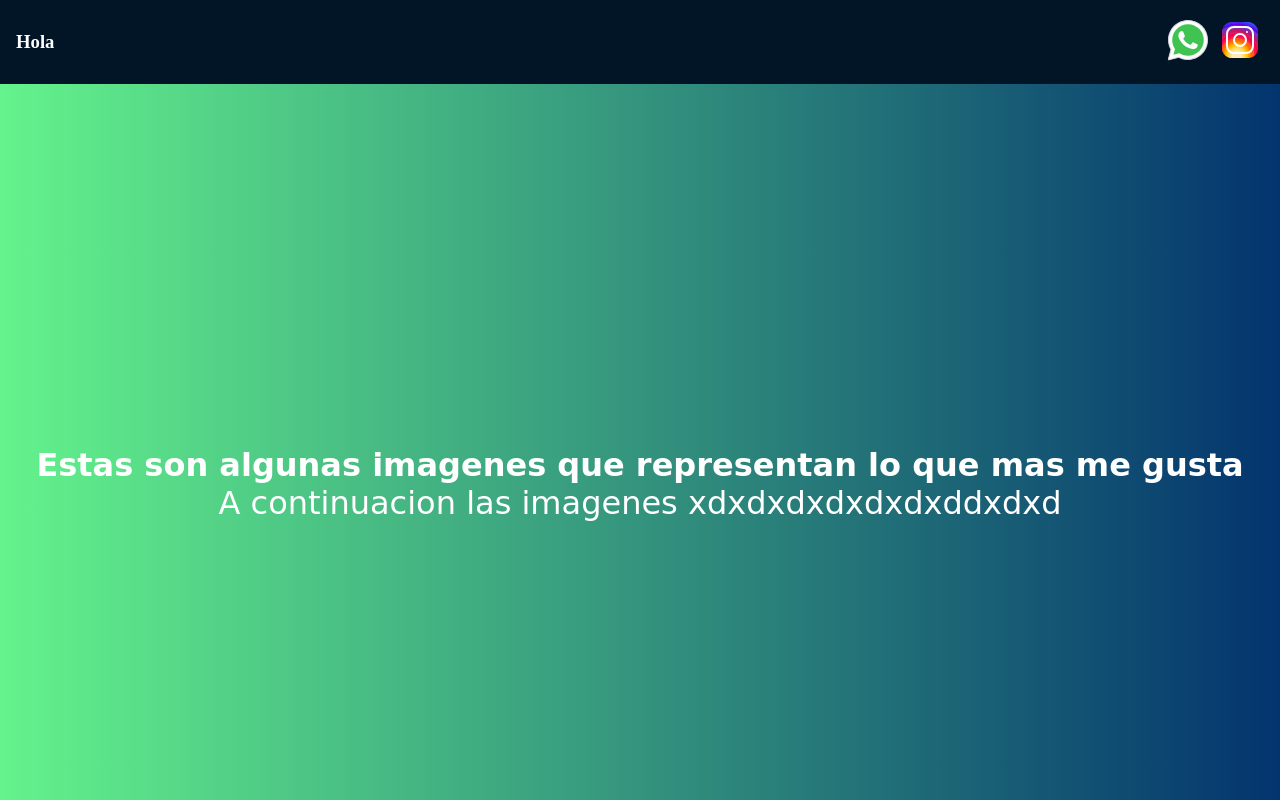
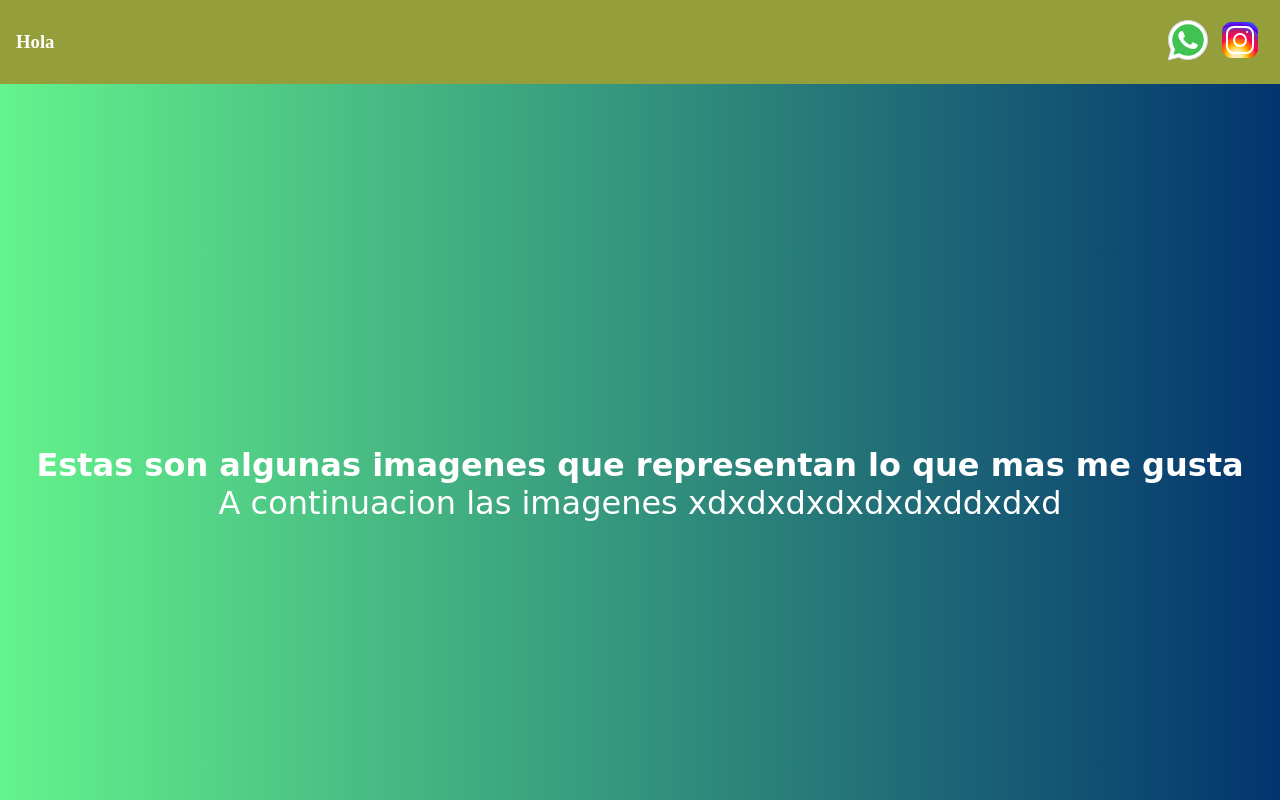
Before and after one commit to Eriksson03/my-personal-website, a plain HTML site: page index.html in a window 1280 px wide. Shown: the top 800 px of the page. Drawn offline with Linux system fonts and the light colour scheme; a web font is replaced by a local one.

Commit message:
add new colors in css

```diff
--- a/css/main.css
+++ b/css/main.css
@@ -1,7 +1,7 @@
 @import url('https://fonts.googleapis.com/css2?family=Oswald:wght@200..700&family=Playwrite+BE+VLG:wght@100..400&display=swap');
 
 :root{
-    --primary-color: #021526;
+    --primary-color: #949e3b;
     --secondary-color: #03346E;
     --terca-colot: #6EACDA;
     --white: #fff;
```
